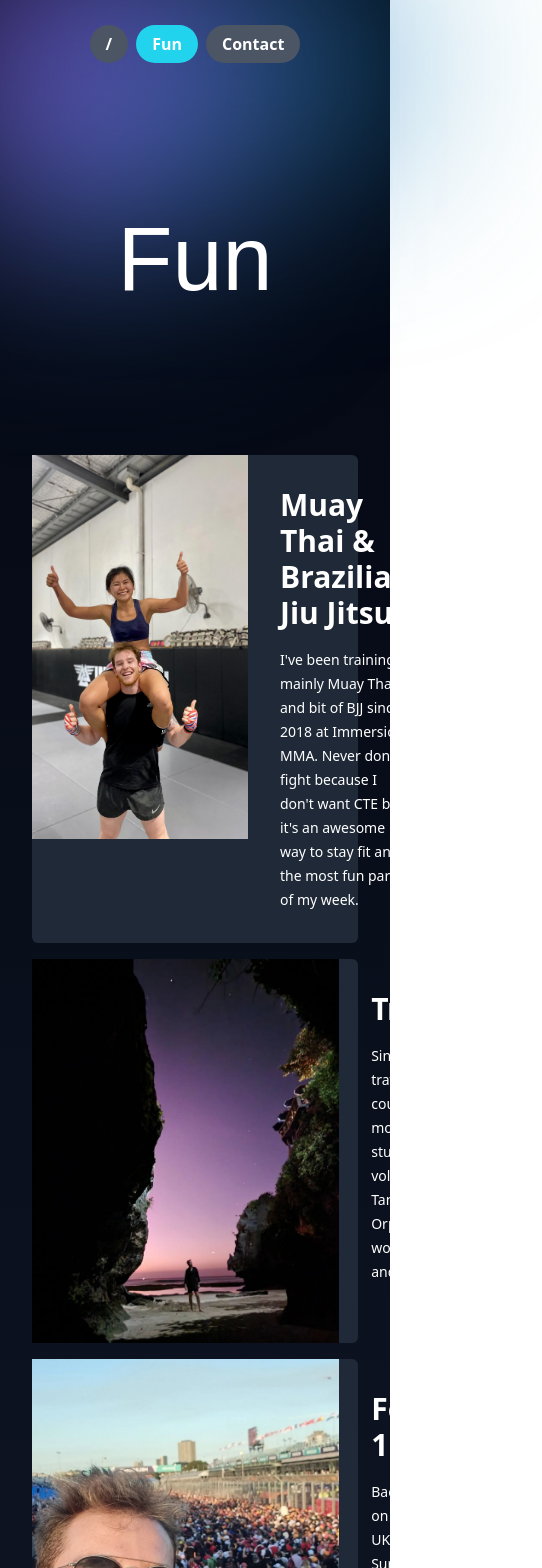
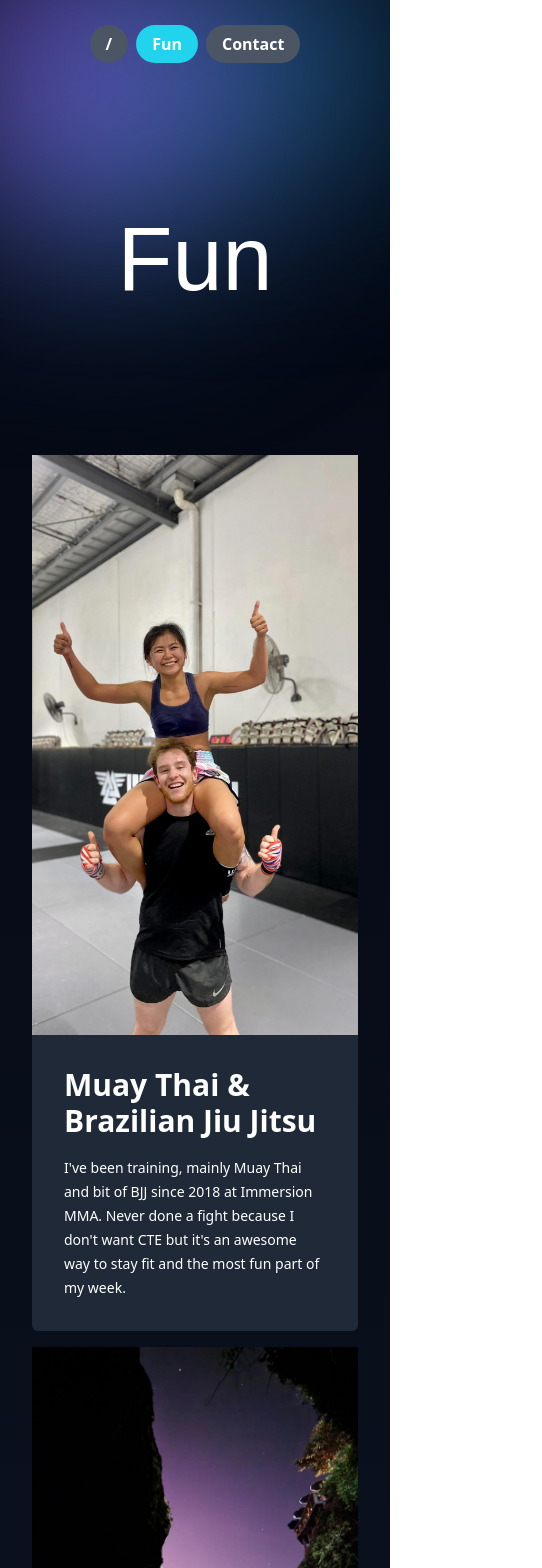
Before and after one commit to bjk95/bradley-kester, a SvelteKit app: page /fun in a window 390 px wide. Shown: the top 1568 px of the page, 542 px wide, since content can reach past the window. Built offline with nearby package versions, Linux system fonts and the light colour scheme.

Commit message:
style(ActivityCard.svelte): change layout from flexbox to grid for better responsiveness style(ActivityCard.svelte): adjust image size on larger screens to prevent overflow

```diff
--- a/src/routes/fun/ActivityCard.svelte
+++ b/src/routes/fun/ActivityCard.svelte
@@ -7,8 +7,8 @@
     export let imagePath: string
 </script>
 
-<section class={twMerge("flex bg-gray-800 rounded-md", reverse ? 'flex-row-reverse' : '')}>
-	<img class=" max-h-96 object-contain" src={imagePath} alt="Quantexa UI"  />
+<section class={twMerge("grid grid-cols-1 lg:grid-cols-2 bg-gray-800 rounded-md", reverse ? 'flex-row-reverse' : '')}>
+	<img class="lg:max-h-96 object-contain" src={imagePath} alt="Quantexa UI"  />
     <div class=" p-8">
         <h2 class="text-3xl font-semibold">{name}</h2>
         <div class="h-4" />
```
